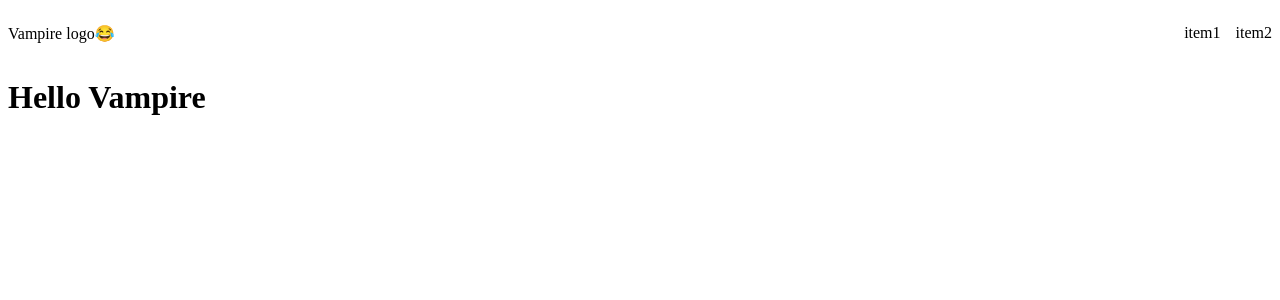
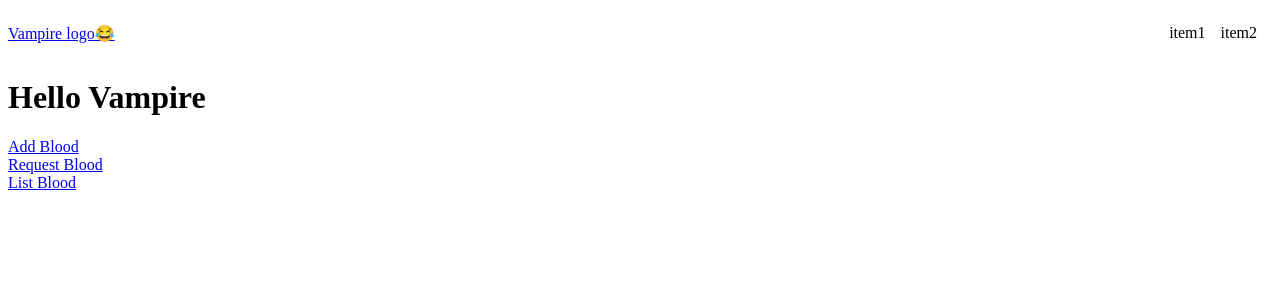
Before and after one commit to xyunsw/EarlyDafny, a Flask app: page / in a window 1280 px wide. Shown: the top 300 px of the page. Run offline with Flask 2, Linux system fonts and the light colour scheme.

Commit message:
add "request blood"

```diff
--- a/BackendApi.py
+++ b/BackendApi.py
@@ -23,3 +23,7 @@ class BackendApi():
         if res is None:
             return {"success": False, "msg": "Invalid request"}
         return {"success": True, "blood": res}
+
+    def get_blood_public_info(self):
+        res = self._inventory.get_blood_public_info()
+        return {"success": True, "blood_types": res}
--- a/route.py
+++ b/route.py
@@ -20,3 +20,12 @@ def add_blood():
     else:
         api.add_blood(request.form)
         return render_template('add_blood.html', success=True)
+
+@page.route('/request_blood', methods=['GET', 'POST'])
+def request_blood():
+    if request.method == 'GET':
+        res = api.get_blood_public_info()
+        blood_types = res['blood_types']
+        return render_template('request_blood.html', blood_types=blood_types.keys())
+    else:
+        raise NotImplementedError()
--- /dev/null
+++ b/static/style.css
@@ -0,0 +1,18 @@
+.header {
+    display: flex;
+    align-items: center;
+    justify-content: space-between;
+}
+
+.header-items {
+    list-style-type: none;
+    display:flex;
+}
+
+.header-item {
+    margin-right: 15px
+}
+
+.block {
+    display: block;
+}
--- a/templates/base.html
+++ b/templates/base.html
@@ -2,14 +2,15 @@
 <html lang="en-AU">
     <head>
         <title>Vampire Management System</title>
+        <link rel="stylesheet" href="static/style.css">
     </head>
 
     <body>
-        <header style="display: flex; align-items: center; justify-content: space-between">
-            <div>Vampire logo😂</div>
-            <ul style="list-style-type: none; display:flex">
-                <li style="margin-right: 15px">item1</li>
-                <li>item2</li>
+        <header class="header">
+            <div><a href="/">Vampire logo😂</a></div>
+            <ul class="header-items">
+                <li class="header-item">item1</li>
+                <li class="header-item">item2</li>
             </ul>
         </header>
 
--- a/templates/index.html
+++ b/templates/index.html
@@ -2,5 +2,11 @@
 {% block content %}
 
 <h1>Hello Vampire</h1>
+<div>
+    <a class="block" href="/add_blood">Add Blood</a>
+    <a class="block" href="/request_blood">Request Blood</a>
+    <a class="block" href="list_blood">List Blood</a>
+
+</div>
 
 {% endblock %}
```
Also changed, not shown: Inventory.py (+19 -3 lines), templates/request_blood.html (added, +28 -0 lines).
